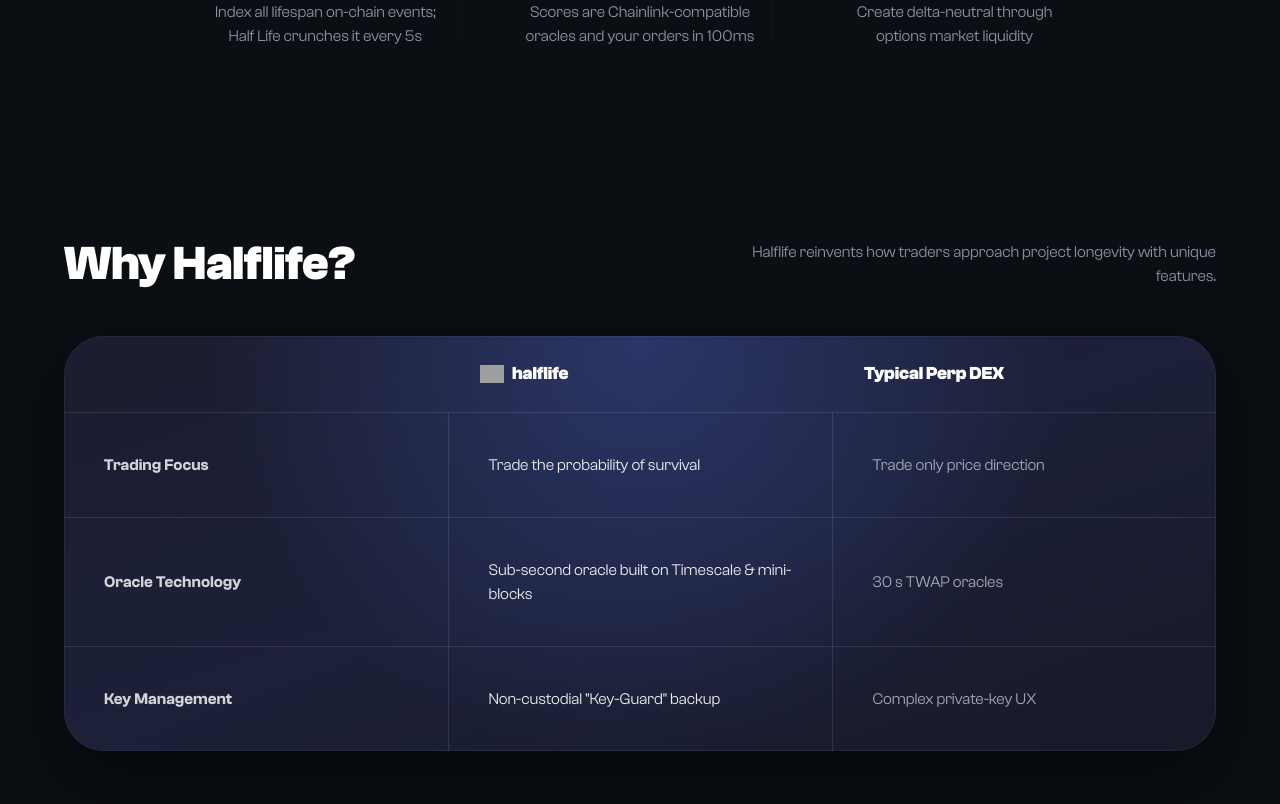
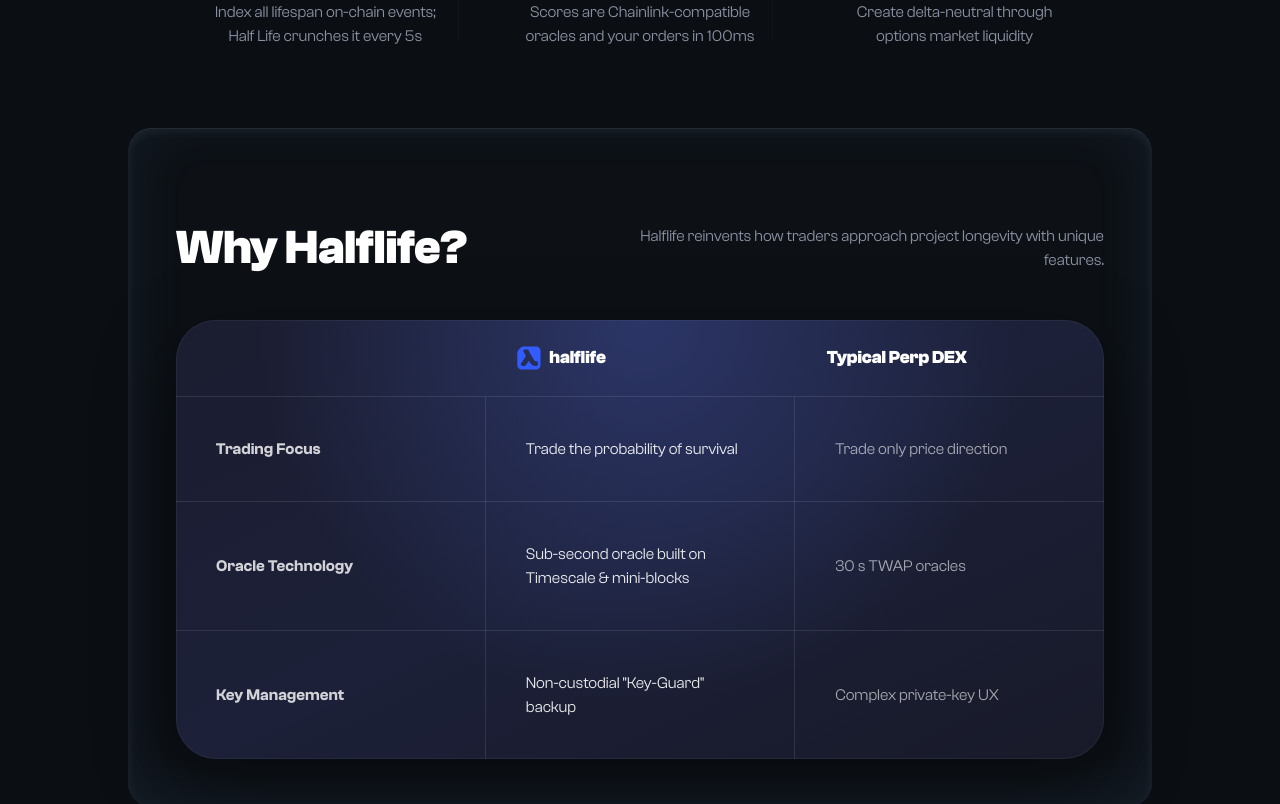
Before and after one commit to chukwukap/half-life-frontend, a Next.js app: page / in a window 1280 px wide. Shown: the part 3200-4004 px from the top of the page. Built offline with nearby package versions, Linux system fonts and the light colour scheme; grey boxes are pictures that could not be loaded.

Commit message:
fix reason section

```diff
--- a/src/app/(marketing)/_components/why-halflife-section.tsx
+++ b/src/app/(marketing)/_components/why-halflife-section.tsx
@@ -20,8 +20,29 @@
 
 const WhyHalfLifeSection = () => {
   return (
-    <section className="py-28 px-6 bg-background" id="why-halflife">
-      <div className="max-w-6xl mx-auto">
+    <section
+      id="why-halflife"
+      className="
+        flex justify-center items-center
+        pt-24 p-12
+        bg-[#A2C7FF03]
+        rounded-3xl
+        w-full
+        max-w-5xl
+        min-w-0
+        mx-auto
+        my-0
+        "
+      style={{
+        // Multiple inset box-shadows for depth and subtle highlight
+        boxShadow: `
+          0px -16px 64px 0px #74B0FD14 inset,
+          0px 3px 12px 0px #D4E8FF14 inset,
+          0px 0.5px 0.5px 0px #D4E8FF1F inset
+        `,
+      }}
+    >
+      <div className="w-full h-full flex flex-col">
         <div className="flex flex-col sm:flex-row sm:items-end sm:justify-between mb-12 gap-6">
           <h2 className="text-4xl md:text-5xl font-extrabold text-white">
             Why Halflife?
@@ -44,7 +65,7 @@
                 </th>
                 <th className="py-6 px-8 font-bold text-white flex items-center gap-2">
                   <Image
-                    src="/assets/img/logo-mini.png"
+                    src="/logo.svg"
                     alt="Halflife"
                     width={24}
                     height={24}
```
